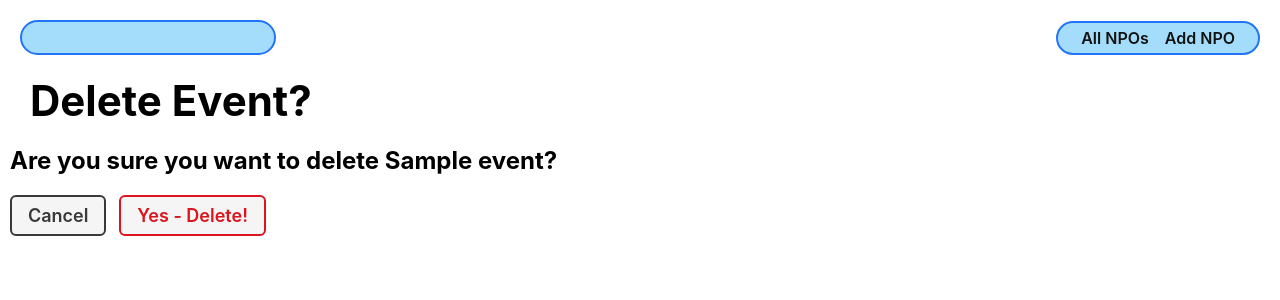
After one commit to imcocokim/npo-collector, a Django app: page /events/1/delete/ in a window 1280 px wide. The commit adds this page. Shown: the top 300 px of the page. Run offline with Django 4.2, Linux system fonts and the light colour scheme; tables that the repository leaves empty hold one stand-in row (values such as "Sample post").

Commit message:
add delete function

```diff
--- /dev/null
+++ b/main_app/templates/main_app/event_confirm_delete.html
@@ -0,0 +1,16 @@
+{% extends 'base.html' %}
+{% load static %}
+
+{% block content %}
+  <div class="page-header">
+    <h1>Delete Event?</h1>
+    {% comment %} <img src="" alt=""> {% endcomment %}
+  </div>
+  <h2>Are you sure you want to delete {{ event.title }}?</h2>
+
+  <form action="" method="POST" class="form">
+    {% csrf_token %}
+    <a href="{% url 'npos_index' %}" class="btn secondary">Cancel</a>
+    <button type="submit" class="btn danger">Yes - Delete!</button>
+  </form>
+{% endblock content %}
--- a/main_app/templates/npos/detail.html
+++ b/main_app/templates/npos/detail.html
@@ -54,6 +54,7 @@
         <tr>
           <td>{{event.date}}</td>
           <td>{{event.title}}</td>
+          <td><a href="{% url 'events_delete' event.id %}" class="btn danger">Delete</a></td>
         </tr>
         {% endfor %}
       </tbody>
--- a/main_app/urls.py
+++ b/main_app/urls.py
@@ -9,5 +9,6 @@ urlpatterns = [
   path('npos/<int:pk>/update/', views.NPOUpdate.as_view(), name='npos_update'),
   path('npos/<int:pk>/delete/', views.NPODelete.as_view(), name='npos_delete'),
   path('npos/<int:npo_id>/add_event/', views.add_event, name='add_event'),
+  path('events/<int:pk>/delete/', views.EventDelete.as_view(), name='events_delete'),
 
 ]
--- a/main_app/views.py
+++ b/main_app/views.py
@@ -1,5 +1,5 @@
 from django.shortcuts import render,redirect
-from .models import NPO
+from .models import NPO, Event
 from .forms import EventForm
 from django.views.generic.edit import CreateView, UpdateView, DeleteView
 
@@ -36,3 +36,7 @@ def add_event(request, npo_id):
     new_event.npo_id = npo_id
     new_event.save()
   return redirect('npos_detail', npo_id=npo_id)
+
+class EventDelete(DeleteView):
+  model = Event
+  success_url = '/npos/'
```
Also changed, not shown: main_app/static/js/npo-detail.js (renamed from main_app/static/css/js/npo-detail.js).
